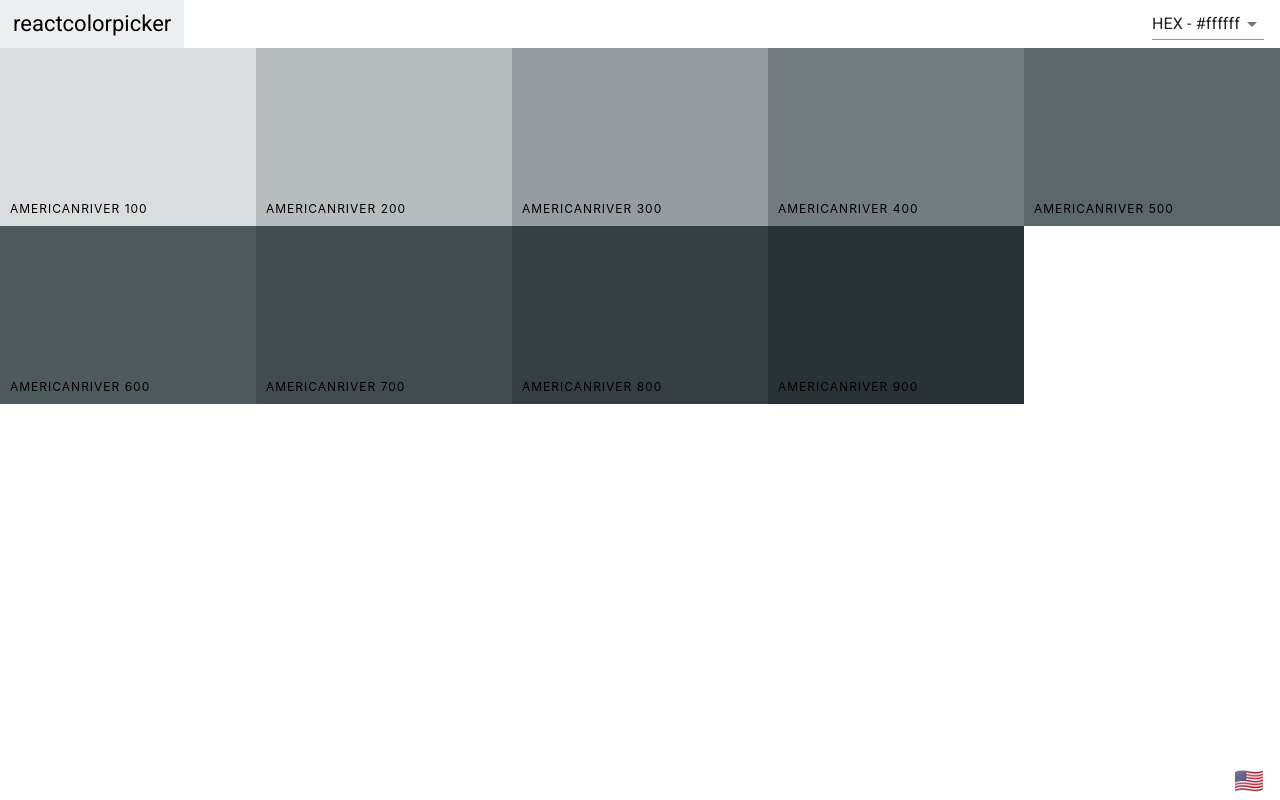
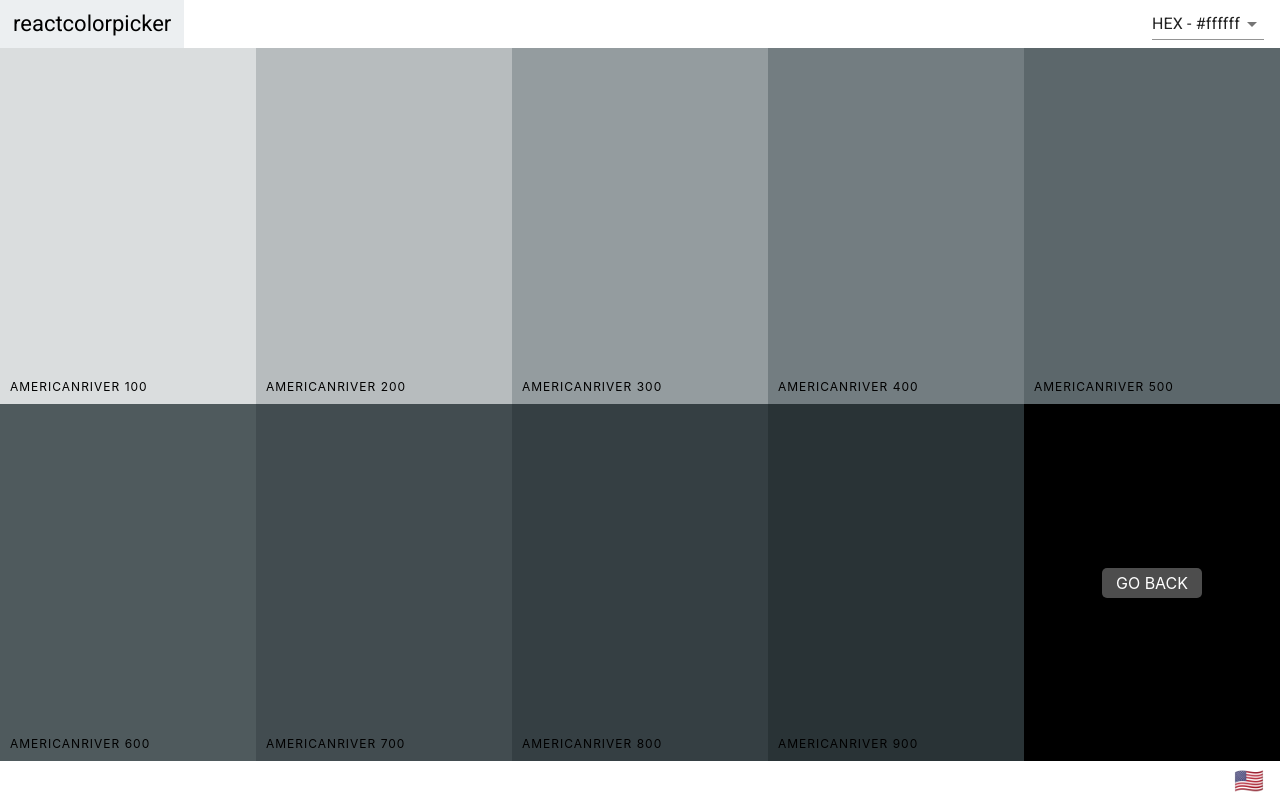
Before and after one commit to adewale2018/color_project, a React (Create React App) app: page /palette/flat-ui-colors-american/americanriver in a window 1280 px wide. Built offline with nearby package versions, Linux system fonts and the light colour scheme.

Commit message:
Add goback Link

```diff
--- a/src/ColorBox.css
+++ b/src/ColorBox.css
@@ -7,7 +7,14 @@
   position: relative;
   margin-bottom: -3.5px;
 }
-.copy-button {
+.SingleColorPalette .ColorBox {
+  height: 50%;
+}
+.ColorBox.go-back{
+  background-color: #000;
+}
+.copy-button,
+.back-button {
   width: 100px;
   height: 30px;
   position: absolute;
@@ -24,6 +31,14 @@
   color: #fff;
   text-transform: uppercase;
   border: none;
+  border-radius: 5px;
+  text-decoration: none;
+  -webkit-border-radius: 5px;
+  -moz-border-radius: 5px;
+  -ms-border-radius: 5px;
+  -o-border-radius: 5px;
+}
+.copy-button {
   opacity: 0;
 }
 .ColorBox:hover .copy-button {
--- a/src/SingleColorPalette.js
+++ b/src/SingleColorPalette.js
@@ -1,4 +1,5 @@
 import React, { Component } from 'react';
+import { Link } from 'react-router-dom';
 import ColorBox from './ColorBox';
 import Navbar from './Navbar';
 import PaletteFooter from './PaletteFooter';
@@ -26,19 +27,24 @@
   render() {
 
     const { format } = this.state;
-    const {paletteName, emoji } = this.props.palette;
+    const {paletteName, emoji, id } = this.props.palette;
     const colorBoxes = this._shades.map(color => (
       <ColorBox
-        key={color.id}
+        key={color.name}
         name={color.name}
         background={color[format]}
         showLink={false}
       />
     ));
     return (
-      <div className="Palette">
+      <div className="SingleColorPalette Palette">
         <Navbar handleChange={this.changeFormat} showingAllColors={false}/>
-        <div className="Palette-colors">{colorBoxes}</div>
+        <div className="Palette-colors">
+          {colorBoxes}
+          <div className="go-back ColorBox">
+            <Link to={`/palette/${id}`} className="back-button">Go BACK</Link>
+          </div>
+        </div>
         <PaletteFooter paletteName={paletteName} emoji={emoji}/>
       </div>
     );
```
